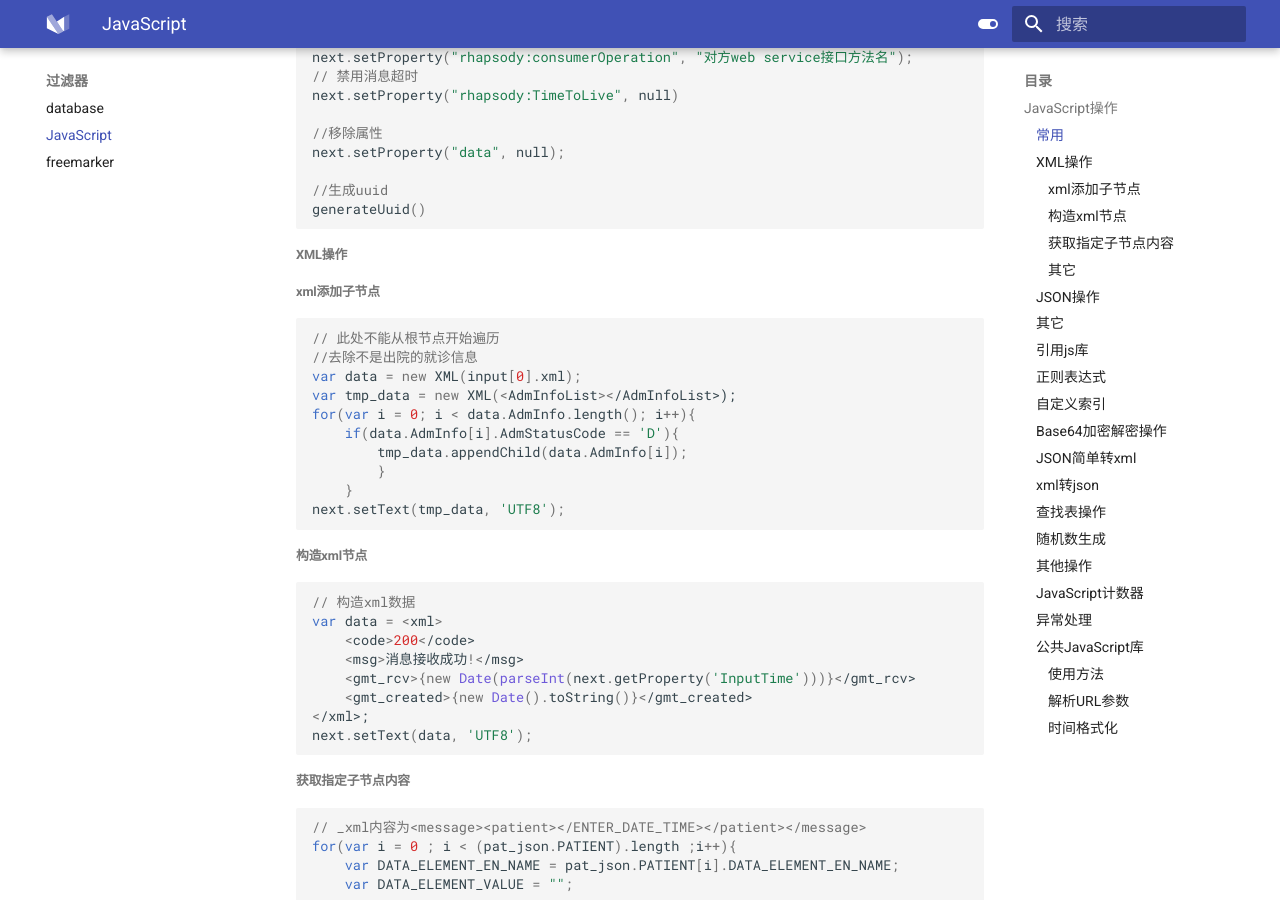
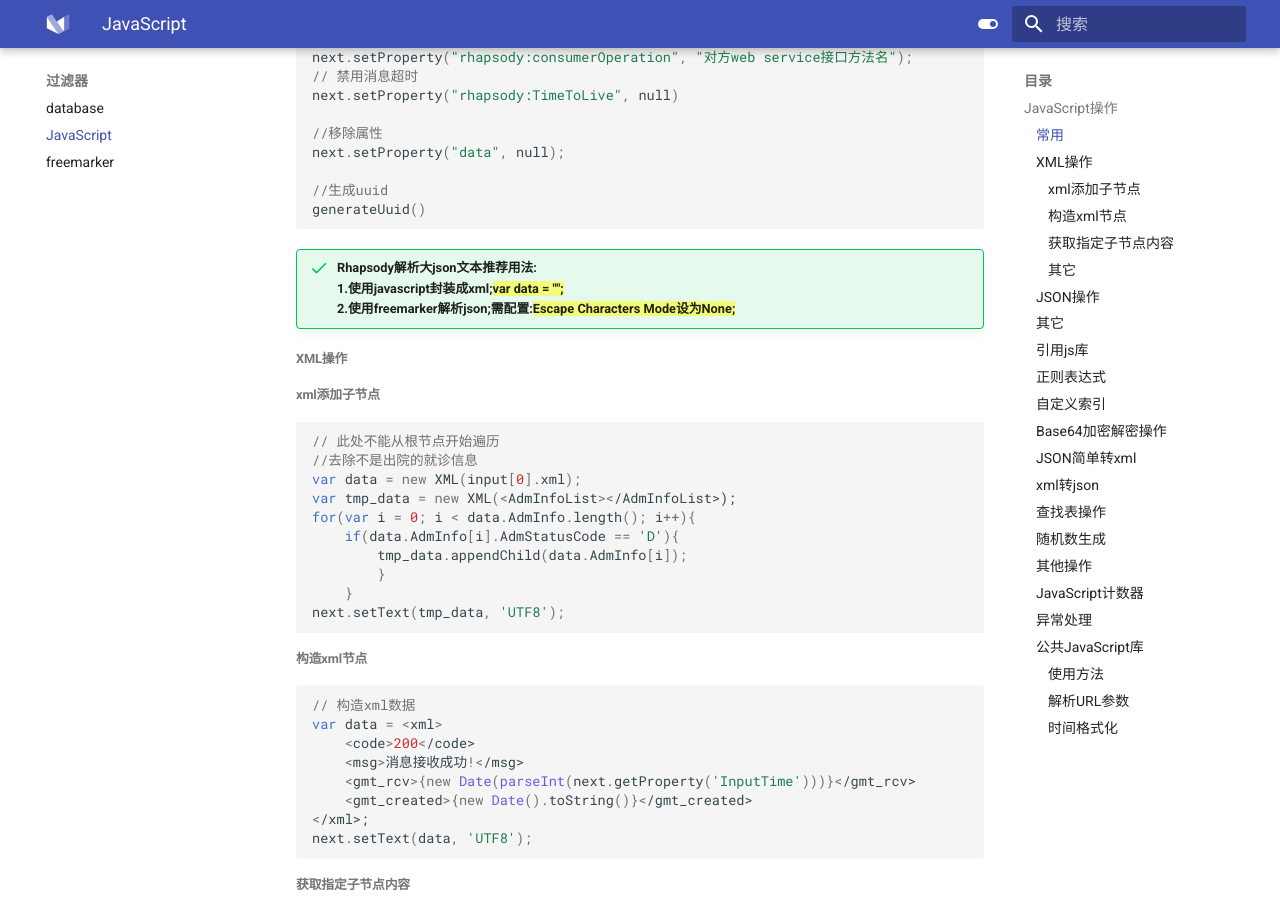
Before and after one commit to liaozhimingandy/demo, an MkDocs documentation site: the page built from docs/filter/JavaScript.md, in a window 1280 px wide and 900 px high, scrolled down 563 px. Built offline with MkDocs 1.6.1 and Material for MkDocs 9.7.7, drawn with Linux system fonts in a browser that asks for light colours; some of the changed text lies outside the part shown.

Commit message:
修复部分bug

````diff
--- a/docs/filter/JavaScript.md
+++ b/docs/filter/JavaScript.md
@@ -27,6 +27,8 @@ next.setProperty("data", null);
 //生成uuid
 generateUuid()
 ```
+
+!!! success "Rhapsody解析大json文本推荐用法:<br>1.使用javascript封装成xml;{==var data = "<xml><![CDATA["+input[0].text+"]]></xml>";==}<br>2.使用freemarker解析json;需配置:{==Escape Characters Mode设为None;==}"
 
 ##### XML操作
 
@@ -164,7 +166,9 @@ if(reg.test(input[0].text)){
 	next.setProperty("tmp_url", tmp_url);
 	var tmp_data = input[0].text.replace(reg, 'url因为有特殊字符而被替换');
 	}
-var data =  <xml><data> {tmp_data} </data></xml>;
+
+// 以下为解析大json字段推荐用法,比fastjson速度更快
+var data = "<xml><![CDATA["+input[0].text+"]]></xml>";
 next.setText(data ,"UTF8");
 
 // 匹配DIAGNOSIS_ID和01_1之间任意内容
````
